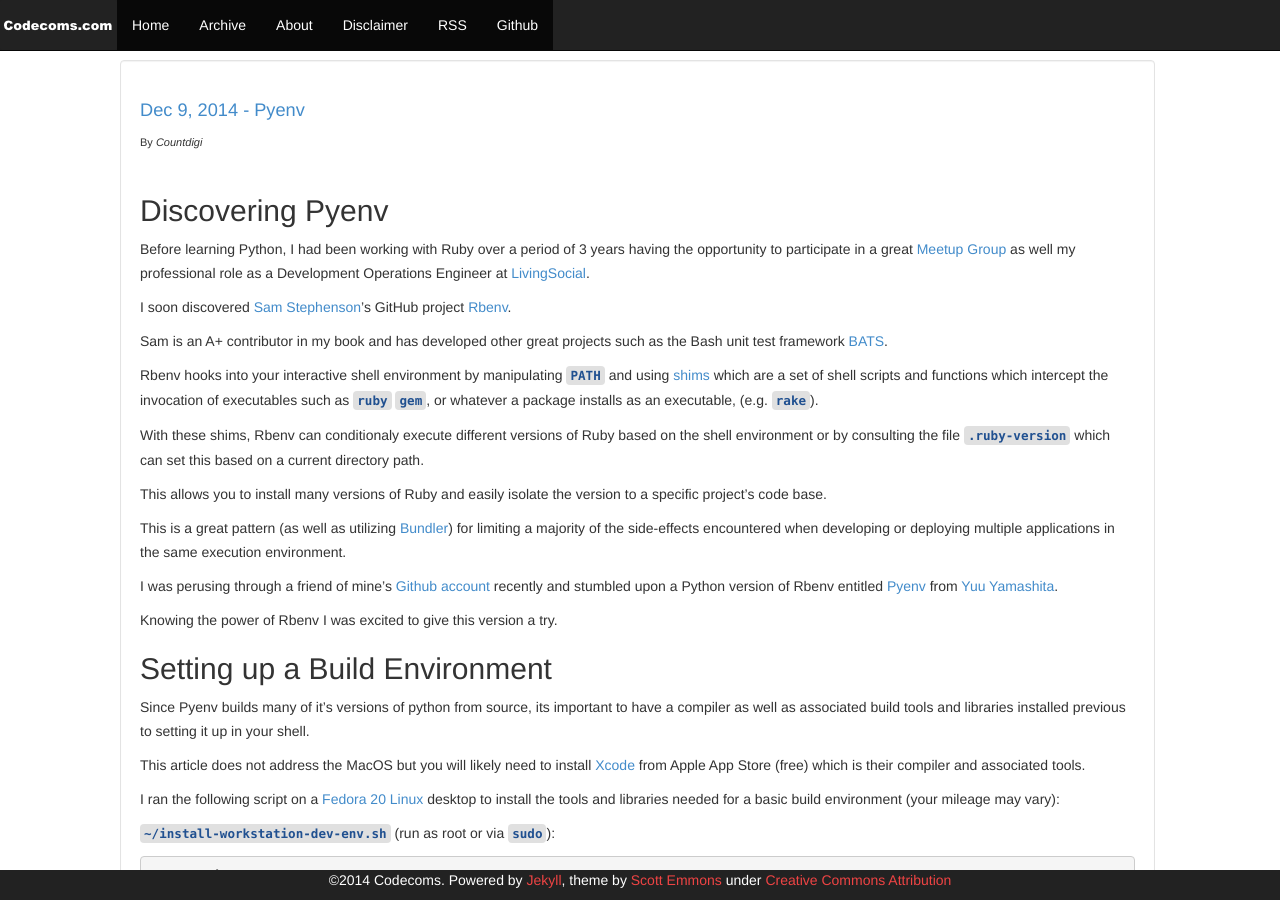
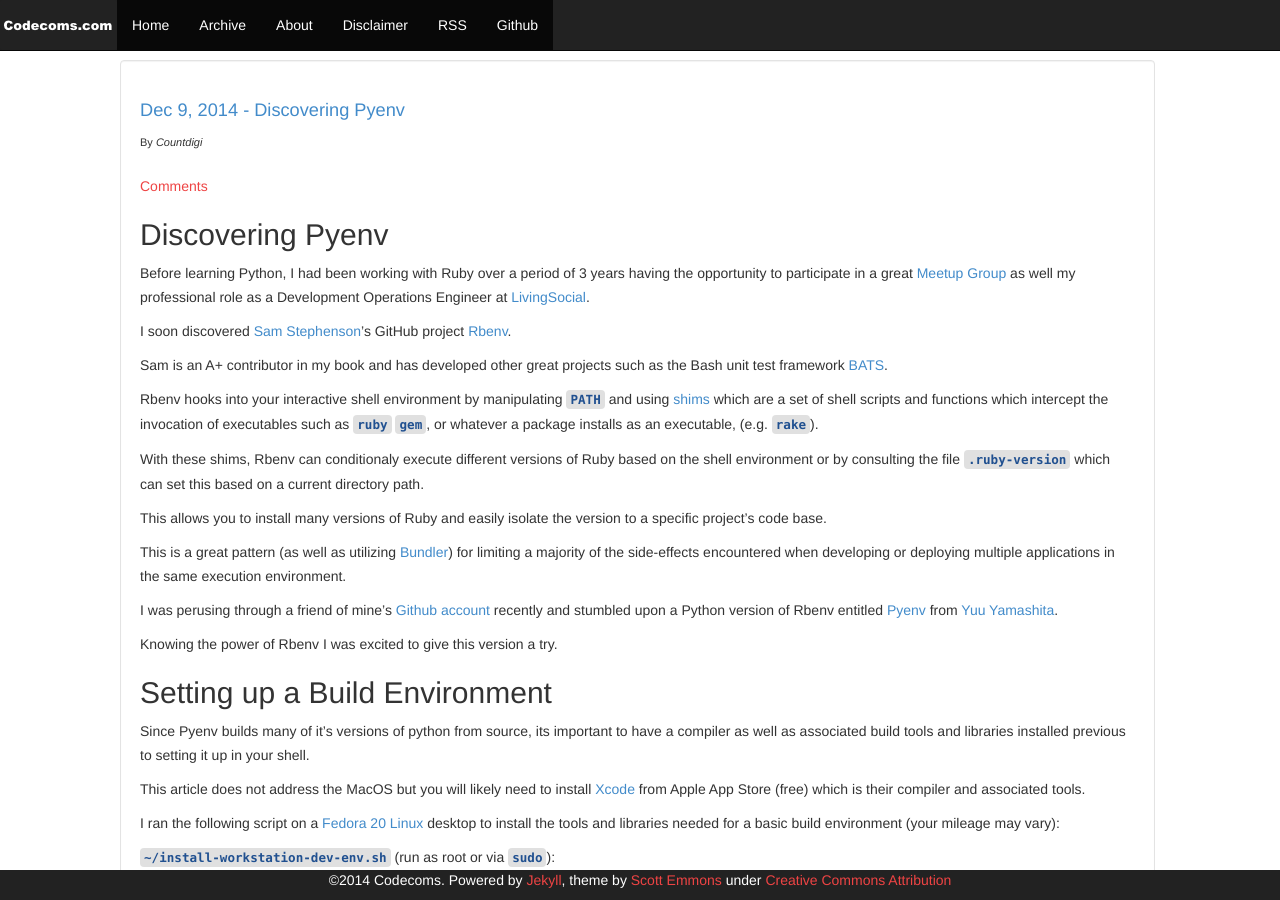
Before and after one commit to codecoms/codecoms.github.io, a Jekyll site: the page built from _posts/2014-12-09-pyenv.md, in a window 1280 px wide and 900 px high. Built offline with Jekyll 4.4.1, drawn with Linux system fonts in a browser that asks for light colours; Markdown is read by kramdown in place of the engine named in the settings; comment, search, counter and statistics services are not loaded; some of the changed text lies outside the part shown.

Commit message:
updated to Pyenv post config (not the content)

```diff
--- a/_posts/2014-12-09-pyenv.md
+++ b/_posts/2014-12-09-pyenv.md
@@ -1,12 +1,14 @@
 ---
 layout: post
+title: "Discovering Pyenv"
 description: "An Introduction to Pyenv"
-comments: false
+comments: true
 categories: python
 tags:
   - python
   - bash
 author: "Countdigi"
+categories: Python
 
 ---
 
@@ -185,3 +187,6 @@ navigate in and out of the project directory.
 or:
 
     user@sys:~/src/myproject$ pip install -r requirements.txt
+
+<p>&nbsp;</p>
+{% include twitter_plug.html %}
```
